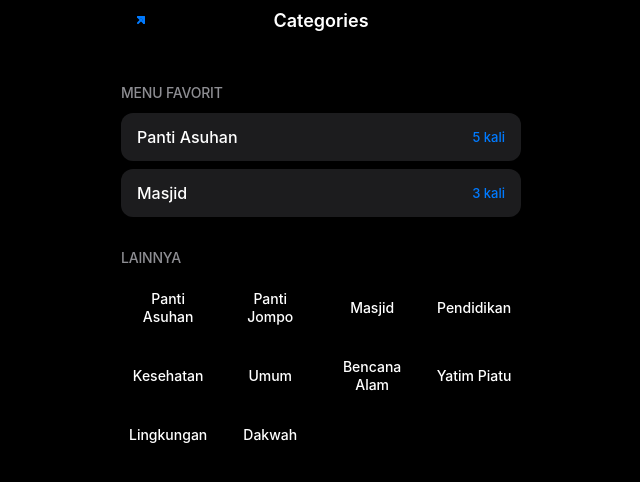
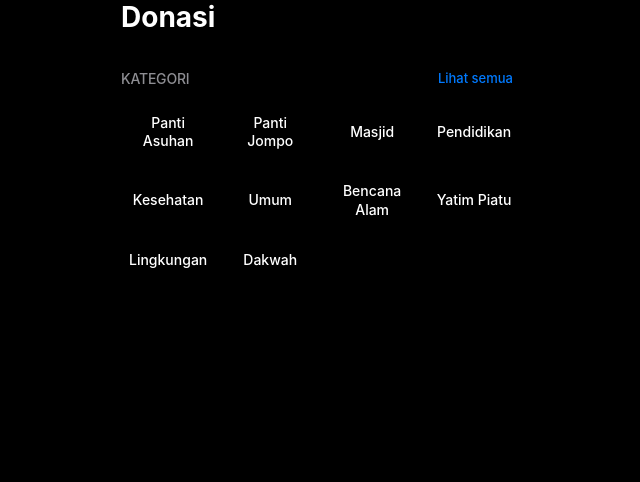
Before and after one commit to vinividivicilala/lolo, a Next.js app in the folder faq/: page /categories in a window 1280 px wide. Shown: the top 482 px of the page, without its empty margins (319-959 px from the left). Built offline with nearby package versions, Linux system fonts and the light colour scheme; a web font is replaced by a local one.

Commit message:
Update page.tsx

```diff
--- a/faq/app/categories/page.tsx
+++ b/faq/app/categories/page.tsx
@@ -1,45 +1,18 @@
-// app/categories/page.tsx
+// app/page.tsx
 'use client';
 
-import { useState, useEffect } from 'react';
 import { useRouter } from 'next/navigation';
 
-export default function CategoriesPage() {
+export default function HomePage() {
   const router = useRouter();
 
-  const [favoriteCategories, setFavoriteCategories] = useState([
-    { id: 1, name: 'Panti Asuhan', visitCount: 5 },
-    { id: 2, name: 'Masjid', visitCount: 3 },
-  ]);
-
-  const allCategories = [
-    { id: 1, name: 'Panti Asuhan' },
-    { id: 2, name: 'Panti Jompo' },
-    { id: 3, name: 'Masjid' },
-    { id: 4, name: 'Pendidikan' },
-    { id: 5, name: 'Kesehatan' },
-    { id: 6, name: 'Umum' },
-    { id: 7, name: 'Bencana Alam' },
-    { id: 8, name: 'Yatim Piatu' },
-    { id: 9, name: 'Lingkungan' },
-    { id: 10, name: 'Dakwah' },
+  const categories = [
+    'Panti Asuhan', 'Panti Jompo', 'Masjid', 'Pendidikan',
+    'Kesehatan', 'Umum', 'Bencana Alam', 'Yatim Piatu',
+    'Lingkungan', 'Dakwah'
   ];
 
-  useEffect(() => {
-    // Simulate tracking category visits from localStorage or state
-    const storedVisits = localStorage.getItem('categoryVisits');
-    if (storedVisits) {
-      const visits = JSON.parse(storedVisits);
-      const sorted = Object.entries(visits)
-        .map(([name, count]) => ({ name, visitCount: count as number }))
-        .sort((a, b) => b.visitCount - a.visitCount)
-        .slice(0, 2);
-      setFavoriteCategories(sorted);
-    }
-  }, []);
-
   const handleCategoryClick = (categoryName: string) => {
-    // Track visit count
     const storedVisits = localStorage.getItem('categoryVisits');
     let visits = storedVisits ? JSON.parse(storedVisits) : {};
     visits[categoryName] = (visits[categoryName] || 0) + 1;
@@ -48,63 +21,42 @@ export default function CategoriesPage() {
     router.push(`/categories/${categoryName.toLowerCase()}`);
   };
 
-  const handleBack = () => {
-    router.back();
+  const handleSeeAllClick = () => {
+    const container = document.querySelector('.home-container');
+    if (container) {
+      container.classList.add('page-exit');
+      setTimeout(() => {
+        router.push('/categories');
+      }, 300);
+    } else {
+      router.push('/categories');
+    }
   };
-
-  const renderNorthwestArrow = () => (
-    <svg width="24" height="24" viewBox="0 0 24 24" fill="none" stroke="currentColor" strokeWidth="2" strokeLinecap="round" strokeLinejoin="round">
-      <path d="M15 9L9 15" />
-      <path d="M9 9L15 15" />
-      <path d="M9 9H15V15" />
-    </svg>
-  );
 
   return (
     <>
       <div style={styles.wrapper}>
-        <div style={styles.container} className="page-enter">
+        <div style={styles.container} className="home-container page-enter">
           <div style={styles.header}>
-            <button onClick={handleBack} style={styles.backButton}>
-              {renderNorthwestArrow()}
-            </button>
-            <h1 style={styles.title}>Categories</h1>
-            <div style={styles.placeholder} />
+            <h1 style={styles.title}>Donasi</h1>
           </div>
 
           <div style={styles.content}>
-            {/* Favorite Section */}
             <div style={styles.section}>
-              <h2 style={styles.sectionTitle}>Menu Favorit</h2>
-              <div style={styles.favoriteList}>
-                {favoriteCategories.length === 0 ? (
-                  <div style={styles.emptyFavorites}>Belum ada menu favorit</div>
-                ) : (
-                  favoriteCategories.map((category) => (
-                    <div
-                      key={category.id}
-                      style={styles.favoriteItem}
-                      onClick={() => handleCategoryClick(category.name)}
-                    >
-                      <span style={styles.favoriteName}>{category.name}</span>
-                      <span style={styles.visitCount}>{category.visitCount} kali</span>
-                    </div>
-                  ))
-                )}
+              <div style={styles.sectionHeader}>
+                <h2 style={styles.sectionTitle}>Kategori</h2>
+                <button onClick={handleSeeAllClick} style={styles.seeAllButton}>
+                  Lihat semua
+                </button>
               </div>
-            </div>
-
-            {/* All Categories Section */}
-            <div style={styles.section}>
-              <h2 style={styles.sectionTitle}>Lainnya</h2>
               <div style={styles.categoryGrid}>
-                {allCategories.map((category) => (
+                {categories.map((category, index) => (
                   <div
-                    key={category.id}
+                    key={index}
                     style={styles.categoryItem}
-                    onClick={() => handleCategoryClick(category.name)}
+                    onClick={() => handleCategoryClick(category)}
                   >
-                    <span style={styles.categoryName}>{category.name}</span>
+                    <span style={styles.categoryName}>{category}</span>
                   </div>
                 ))}
               </div>
@@ -120,9 +72,9 @@ export default function CategoriesPage() {
           font-family: 'Hubot Sans', -apple-system, BlinkMacSystemFont, 'Segoe UI', sans-serif;
         }
 
-        @keyframes slideInFromRight {
+        @keyframes slideInFromLeft {
           0% {
-            transform: translateX(100%);
+            transform: translateX(-100%);
             opacity: 0;
           }
           100% {
@@ -131,31 +83,23 @@ export default function CategoriesPage() {
           }
         }
 
-        @keyframes slideOutToLeft {
+        @keyframes slideOutToRight {
           0% {
             transform: translateX(0);
             opacity: 1;
           }
           100% {
-            transform: translateX(-100%);
+            transform: translateX(100%);
             opacity: 0;
           }
         }
 
         .page-enter {
-          animation: slideInFromRight 0.3s cubic-bezier(0.4, 0, 0.2, 1) forwards;
+          animation: slideInFromLeft 0.3s cubic-bezier(0.4, 0, 0.2, 1) forwards;
         }
 
         .page-exit {
-          animation: slideOutToLeft 0.3s cubic-bezier(0.4, 0, 0.2, 1) forwards;
-        }
-
-        .category-item-hover {
-          transition: all 0.2s ease;
-        }
-
-        .category-item-hover:active {
-          transform: scale(0.98);
+          animation: slideOutToRight 0.3s cubic-bezier(0.4, 0, 0.2, 1) forwards;
         }
       `}</style>
     </>
@@ -197,26 +141,11 @@ const styles: { [key: string]: React.CSSProperties } = {
     marginBottom: '32px',
     flexShrink: 0,
   },
-  backButton: {
-    background: 'none',
-    border: 'none',
-    cursor: 'pointer',
-    color: '#007aff',
-    padding: '8px',
-    borderRadius: '50%',
-    display: 'flex',
-    alignItems: 'center',
-    justifyContent: 'center',
-    transition: 'all 0.2s ease',
-  },
   title: {
-    fontSize: '18px',
-    fontWeight: '600',
+    fontSize: '28px',
+    fontWeight: '700',
     color: '#ffffff',
     margin: 0,
-  },
-  placeholder: {
-    width: '40px',
   },
   content: {
     flex: 1,
@@ -227,46 +156,29 @@ const styles: { [key: string]: React.CSSProperties } = {
   section: {
     marginBottom: '32px',
   },
+  sectionHeader: {
+    display: 'flex',
+    justifyContent: 'space-between',
+    alignItems: 'center',
+    marginBottom: '12px',
+  },
   sectionTitle: {
     fontSize: '14px',
     fontWeight: '500',
     color: '#8e8e93',
-    marginBottom: '12px',
     letterSpacing: '-0.2px',
     textTransform: 'uppercase',
+    margin: 0,
   },
-  favoriteList: {
-    display: 'flex',
-    flexDirection: 'column',
-    gap: '8px',
-  },
-  favoriteItem: {
-    display: 'flex',
-    justifyContent: 'space-between',
-    alignItems: 'center',
-    padding: '14px 16px',
-    backgroundColor: '#1c1c1e',
-    borderRadius: '12px',
+  seeAllButton: {
+    background: 'none',
+    border: 'none',
+    color: '#007aff',
+    fontSize: '13px',
+    fontWeight: '500',
     cursor: 'pointer',
+    padding: '4px 8px',
     transition: 'all 0.2s ease',
-  },
-  favoriteName: {
-    fontSize: '16px',
-    fontWeight: '500',
-    color: '#ffffff',
-  },
-  visitCount: {
-    fontSize: '13px',
-    color: '#007aff',
-    fontWeight: '500',
-  },
-  emptyFavorites: {
-    padding: '40px 20px',
-    textAlign: 'center',
-    color: '#8e8e93',
-    fontSize: '14px',
-    backgroundColor: '#1c1c1e',
-    borderRadius: '12px',
   },
   categoryGrid: {
     display: 'grid',
```
